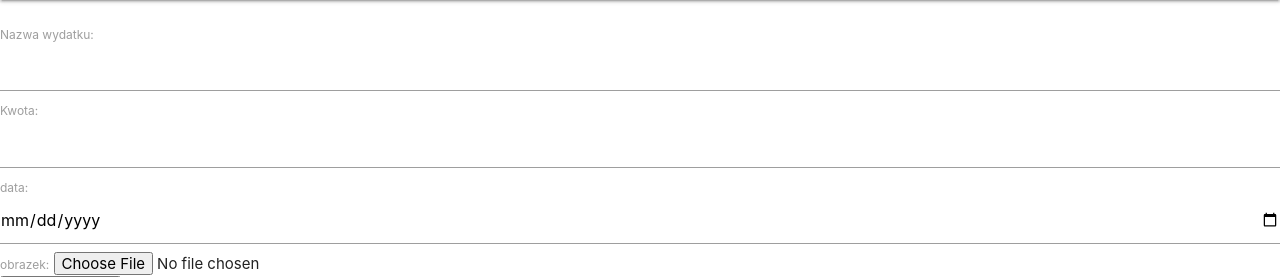
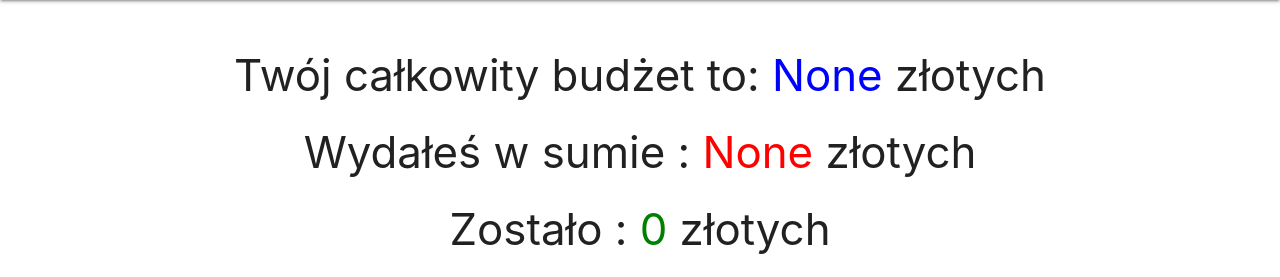
Before and after one commit to AdrianD5612/Przydatnik, a Django app: page /app in a window 1280 px wide. Shown: the part 64-341 px from the top of the page. Run offline with Django 4.2, Linux system fonts and the light colour scheme; the visitor is signed in with stand-in values (Sample User, id 1); data that the repository does not hold is empty.

Commit message:
Naprawiony wykres i wyświetlanie sum

```diff
--- a/wydatki/templates/wydatki/index.html
+++ b/wydatki/templates/wydatki/index.html
@@ -26,6 +26,11 @@
         </nav>
         <br>
         <div>
+            <div class="container center">
+                <h3 class='center'>Twój całkowity budżet to: <span style="color:blue;">{{budget}}</span> złotych</h3>
+                <h3 clas='center'>Wydałeś w sumie : <span style="color:red;">{{expenses}}</span> złotych</h3>
+                <h3 clas='center'>Zostało : <span style="color:green;">{{remaining}}</span> złotych</h3>
+            </div>
                                 <form class="col s12" action='{% url "add item" %}' method='post' enctype="multipart/form-data">
                                         {% csrf_token %}
                                         {{ form.as_div }}
--- a/wydatki/views.py
+++ b/wydatki/views.py
@@ -9,6 +9,7 @@ import matplotlib.pyplot as plt
 import numpy as np
 from django.db.models import Q
 from wydatki.forms import ExpenseDetails
+import math
 
 
 
@@ -18,7 +19,7 @@ def index(request):
         budget_total = ExpenseInfo.objects.filter(user_expense=request.user).aggregate(budget=Sum('cost',filter=Q(cost__gt=0)))
         expense_total = ExpenseInfo.objects.filter(user_expense=request.user).aggregate(expenses=Sum('cost',filter=Q(cost__lt=0)))
         fig,ax=plt.subplots()
-        ax.bar(['Wydatki','Budżet'], [abs(expense_total['expenses']),budget_total['budget']],color=['red','green'])
+        ax.bar(['Wydatki','Budżet'], [math.ceil(abs(expense_total['expenses'])),math.ceil(budget_total['budget'])],color=['red','green'])
         ax.set_title('Suma wydatków i budżet')
         plt.savefig('wydatki/static/wydatki/expense.jpg')
     except TypeError:
```
Also changed, not shown: wydatki/static/wydatki/expense.jpg.
